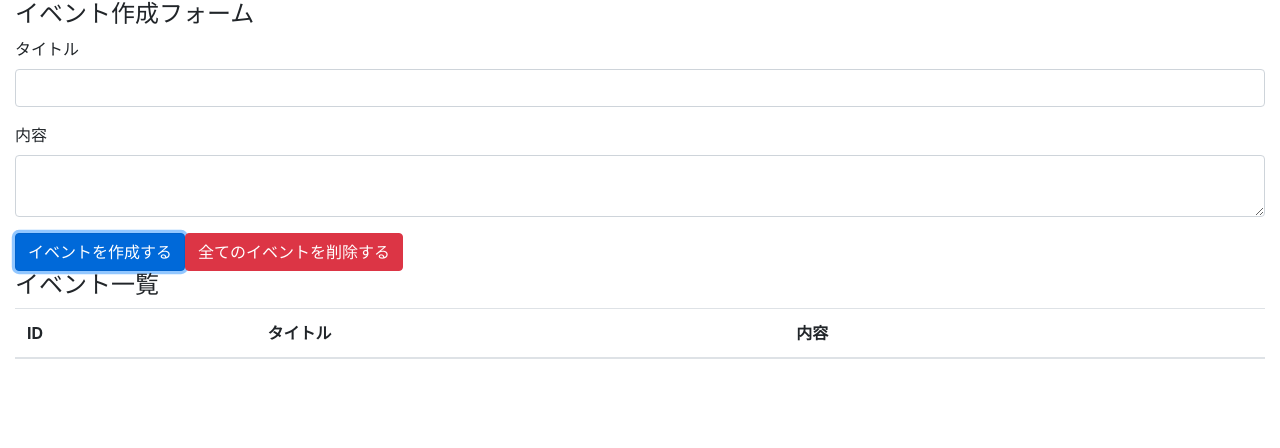
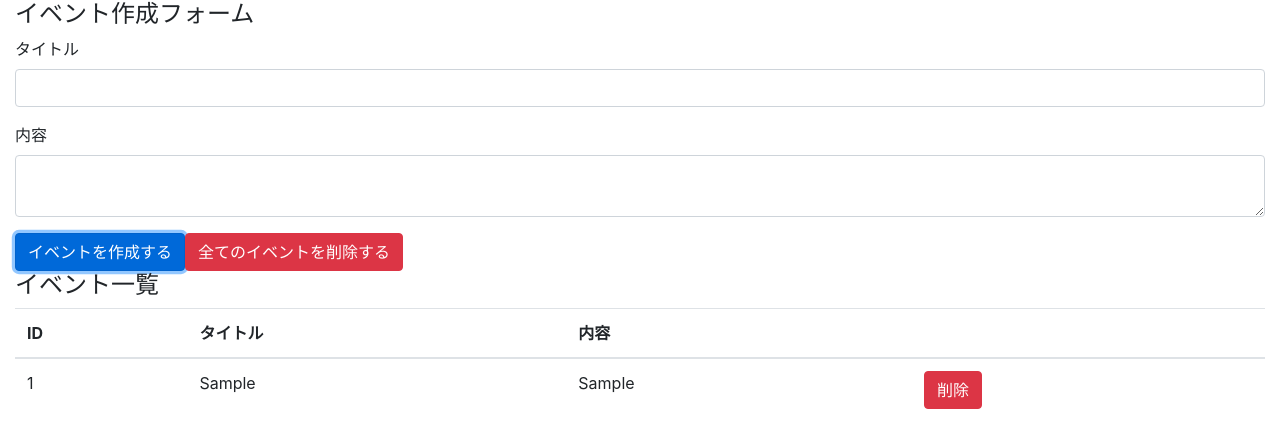
Before and after one commit to aloner778/react-hooks-102, a React (Create React App) app: page / in a window 1280 px wide. Both pictures are taken after typing "Sample", "Sample" into the empty fields and a click on the button "イベントを作成する". Shown: the top 448 px of the page. Built offline with nearby package versions, Linux system fonts and the light colour scheme.

Commit message:
implement delete event

```diff
--- a/src/components/App.js
+++ b/src/components/App.js
@@ -1,6 +1,7 @@
 import React, { useReducer, useState } from 'react'
 import 'bootstrap/dist/css/bootstrap.min.css'
 import reducer from '../reducers/index'
+import Event from './Event'
 
 function App() {
   const [state, dispatch] = useReducer(reducer, [])
@@ -48,7 +49,7 @@
           </tr>
         </thead>
         <tbody>
-
+          {state.map((event, index) => (<Event key={index} event={event} dispatch={dispatch} />))}
         </tbody>
       </table>
     </div>
--- /dev/null
+++ b/src/components/Event.js
@@ -0,0 +1,18 @@
+import React from 'react'
+
+function Event({ event, dispatch }) {
+  const handleClickDeleteButton = () => {
+    dispatch({ type: 'DELETE_EVENT', id: event.id })
+  }
+
+  return (
+    <tr>
+      <td>{event.id}</td>
+      <td>{event.title}</td>
+      <td>{event.body}</td>
+      <td><button type="button" className="btn btn-danger" onClick={handleClickDeleteButton}>削除</button></td>
+    </tr>
+  )
+}
+
+export default Event
--- a/src/reducers/index.js
+++ b/src/reducers/index.js
@@ -7,7 +7,7 @@
       return [...state, { id, ...event }]
 
     case 'DELETE_EVENT':
-      return
+      return state.filter(event => event.id !== action.id)
 
     case 'DELETE_ALL_EVENT':
       return []
```
